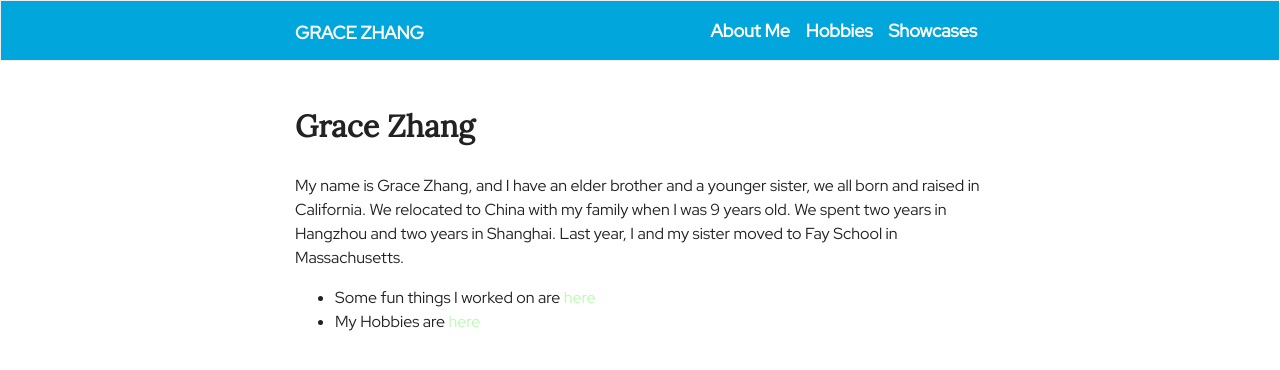
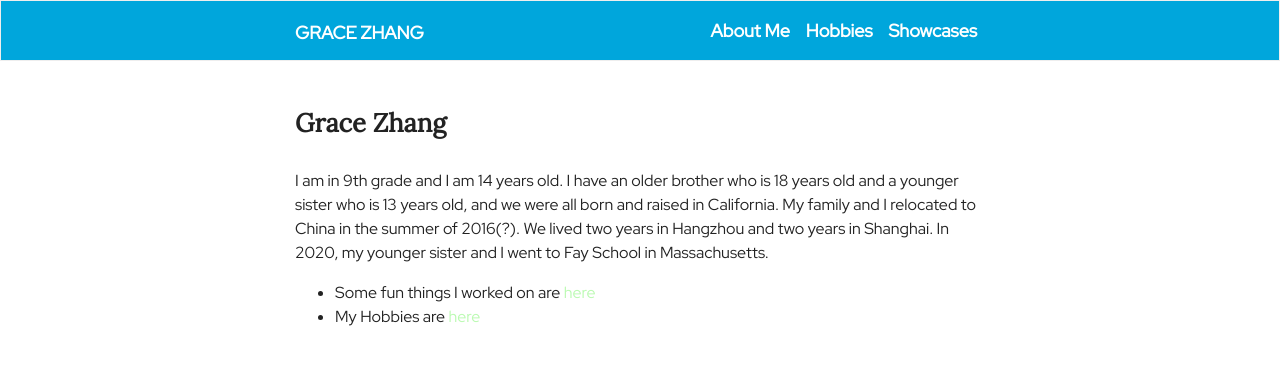
Before and after one commit to gracezca99/gracezca99.github.io, a Jekyll site: the page built from aboutme.md, in a window 1280 px wide. Shown: the top 370 px of the page. Built offline with Jekyll 4.4.1, drawn with Linux system fonts in a browser that asks for light colours; some web fonts are replaced; our own code applies the rules of GitHub Pages for plain Markdown files.

Commit message:
Update aboutme.md

```diff
--- a/aboutme.md
+++ b/aboutme.md
@@ -2,9 +2,8 @@
 layout: default
 ---
 
-## Grace Zhang
-
-My name is Grace Zhang, and I have an elder brother and a younger sister, we all born and raised in California. We relocated to China with my family when I was 9 years old. We spent two years in Hangzhou and two years in Shanghai. Last year, I and my sister moved to Fay School in Massachusetts.
+### Grace Zhang
+I am in 9th grade and I am 14 years old. I have an older brother who is 18 years old and a younger sister who is 13 years old, and we were all born and raised in California. My family and I relocated to China in the summer of 2016(?). We lived two years in Hangzhou and two years in Shanghai. In 2020, my younger sister and I went to Fay School in Massachusetts.
 
 - Some fun things I worked on are [here](/)
 - My Hobbies are [here](/hobbies.html)
```
